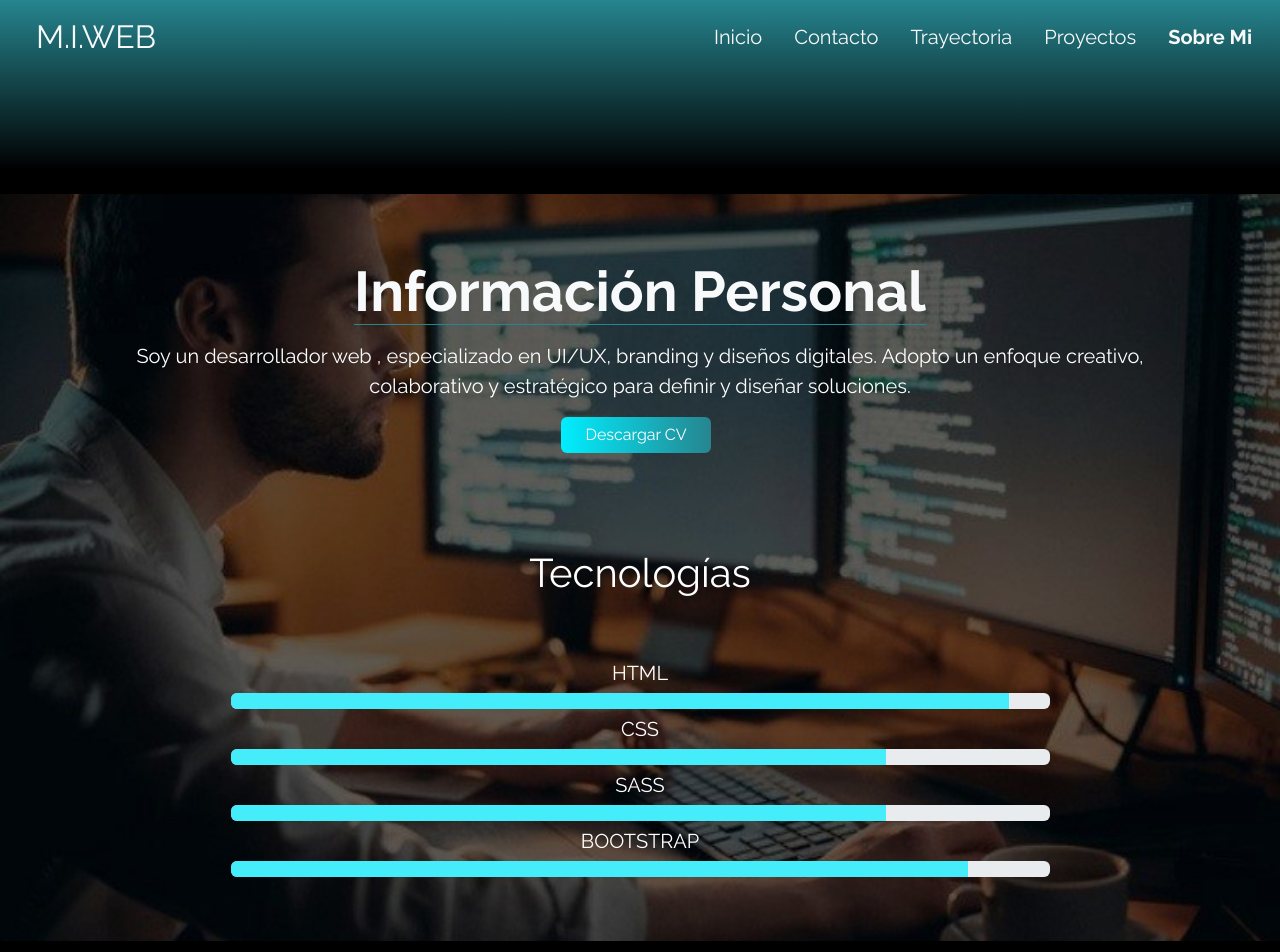
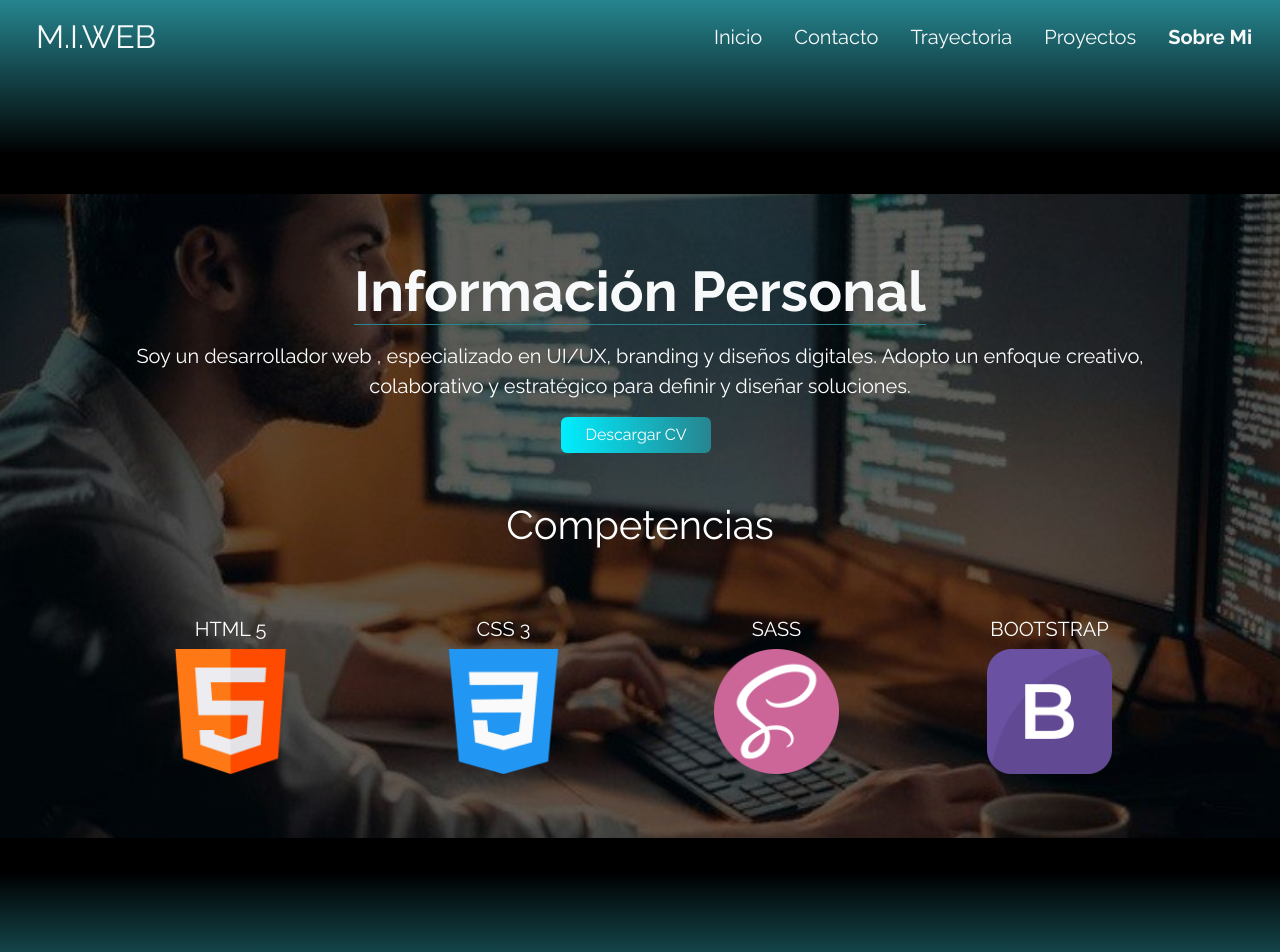
Before and after one commit to Matias-Iwasaki/PF-Iwasaki, a website: page pages/sobremi.html in a window 1280 px wide. Shown: the top 952 px of the page. Drawn offline with nearby package versions, Linux system fonts and the light colour scheme.

Commit message:
Cambios en la seccion SobreMi

```diff
--- a/pages/sobremi.html
+++ b/pages/sobremi.html
@@ -106,70 +106,23 @@
               </button>
             </div>
           </div>
-          <div class="col-12 mt-5">
-            <h2 class="p-5 fs-1 subtitles">Tecnologías</h2>
+          <h2 class="p-5 fs-1 subtitles">Competencias</h2>
+          <div class="col-12 mt-1 competencias">
             <div class="progress-bar mx-auto">
-              <h2 class="fs-5 my-2">HTML</h2>
-              <div
-                class="progress"
-                role="progressbar"
-                aria-label="Success example"
-                aria-valuenow="25"
-                aria-valuemin="0"
-                aria-valuemax="100"
-              >
-                <div
-                  class="progress-bar barra-de-progreso"
-                  style="width: 95%"
-                ></div>
-              </div>
+              <h2 class="fs-5 my-2">HTML 5</h2>
+              <img src="../assets/html-logo.png" alt="Logo de HTML5" class="logos">
             </div>
             <div class="progress-bar mx-auto">
-              <h2 class="fs-5 my-2">CSS</h2>
-              <div
-                class="progress"
-                role="progressbar"
-                aria-label="Success example"
-                aria-valuenow="25"
-                aria-valuemin="0"
-                aria-valuemax="100"
-              >
-                <div
-                  class="progress-bar barra-de-progreso"
-                  style="width: 80%"
-                ></div>
-              </div>
+              <h2 class="fs-5 my-2">CSS 3</h2>
+              <img src="../assets/css-logo.png" alt="Logo de HTML5" class="logos">
             </div>
             <div class="progress-bar mx-auto">
               <h2 class="fs-5 my-2">SASS</h2>
-              <div
-                class="progress"
-                role="progressbar"
-                aria-label="Success example"
-                aria-valuenow="25"
-                aria-valuemin="0"
-                aria-valuemax="100"
-              >
-                <div
-                  class="progress-bar barra-de-progreso"
-                  style="width: 80%"
-                ></div>
-              </div>
+              <img src="../assets/sass-logo.png" alt="Logo de HTML5" class="logos">
             </div>
             <div class="progress-bar mx-auto">
               <h2 class="fs-5 my-2">BOOTSTRAP</h2>
-              <div
-                class="progress"
-                role="progressbar"
-                aria-label="Success example"
-                aria-valuenow="25"
-                aria-valuemin="0"
-                aria-valuemax="100"
-              >
-                <div
-                  class="progress-bar barra-de-progreso"
-                  style="width: 90%"
-                ></div>
+              <img src="../assets/bootstrap-logo.png" alt="Logo de HTML5" class="logos">
               </div>
             </div>
           </div>
--- a/scss/_sobremi.scss
+++ b/scss/_sobremi.scss
@@ -11,13 +11,20 @@
                 color: white;
             }
         }
-    .progress-bar{
-        width: 75%;
     }
-    .barra-de-progreso{
-        opacity: 70%;
-        background-color: $color-secundario;
-    }
+    .competencias{
+        display: grid;
+        grid-auto-columns: 1fr;
+        grid-template-columns: 1fr 1fr;
+        grid-template-rows: 1fr 1fr;
+        gap: 0px 0px;
+        grid-template-areas:
+          "html css"
+          "sass boot";
+        .logos{
+            height: 125px;
+            width: 125px;
+        }
     }
 
 
@@ -30,4 +37,8 @@
         .about-me-container{
             @include main-size;
         }
+        .competencias{
+            display: flex;
+            justify-content: space-around;
+        }
     }
```
Also changed, not shown: assets/bootstrap-logo.png (added), assets/css-logo.png (added), assets/html-logo.png (added), assets/sass-logo.png (added), css/style.css, 1 other file.
